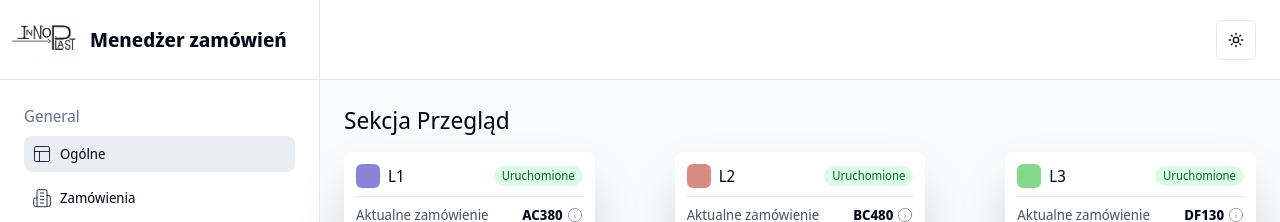
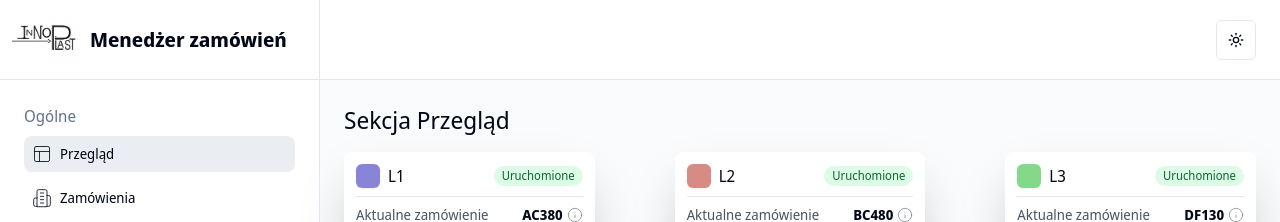
Before and after one commit to fedect1/order-managment-frontend, a Next.js app: page / in a window 1280 px wide. Shown: the top 222 px of the page. Built offline with nearby package versions, Linux system fonts and the light colour scheme.

Commit message:
Navbar changes polish

```diff
--- a/src/components/SidebarRoutes/SidebarRoutes.data.ts
+++ b/src/components/SidebarRoutes/SidebarRoutes.data.ts
@@ -11,7 +11,7 @@ import {
 export const dataGeneralSidebar = [
     {
         icon: PanelsTopLeft,
-        label: "Ogólne",
+        label: "Przegląd",
         href: "/"
     },
     {
--- a/src/components/SidebarRoutes/SidebarRoutes.tsx
+++ b/src/components/SidebarRoutes/SidebarRoutes.tsx
@@ -9,7 +9,8 @@ export function SidebarRoutes() {
     <div className="flex flex-col justify-between">
         <div>
             <div className="p-2 md:p-6">
-                <p className="text-slate-500 mb-2">General</p>
+                {/* <p className="text-slate-500 mb-2">General</p> */}
+                <p className="text-slate-500 mb-2">Ogólne</p>
                 {dataGeneralSidebar.map((item)=>(
                     <SidebarItem key={item.label} item={item}/>
                 ))}
```
